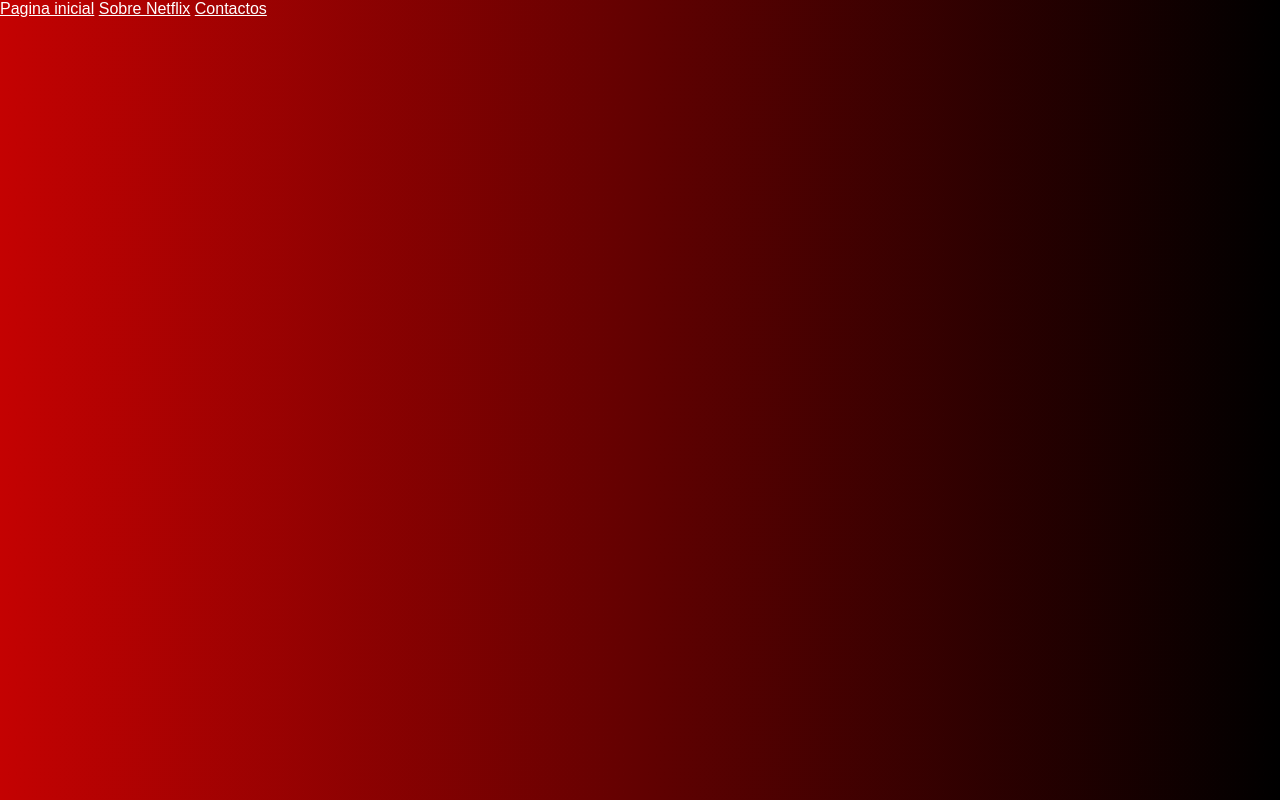
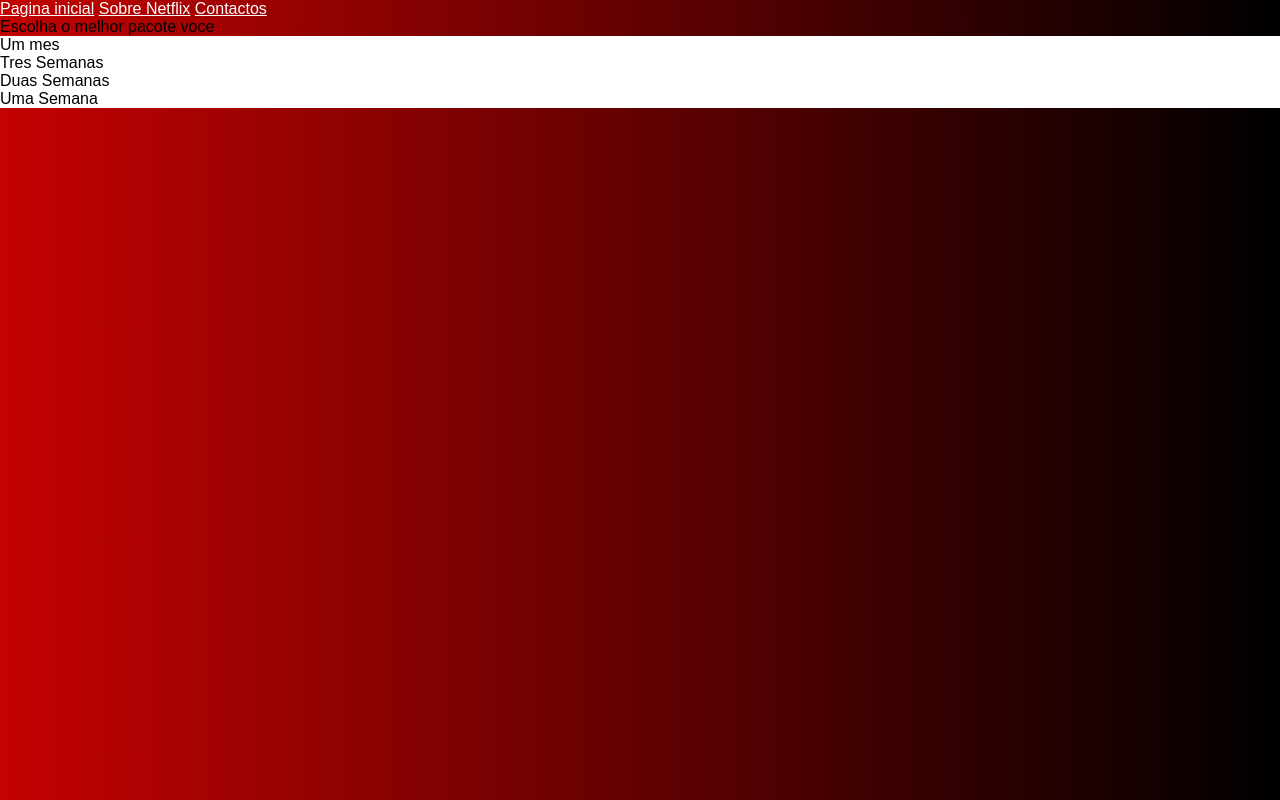
Before and after one commit to VelosoCassuate/Pacotes-netflix1, a plain HTML site: page index.html in a window 1280 px wide. Drawn offline with Linux system fonts and the light colour scheme.

Commit message:
primeiras configuracoes

```diff
--- a/estilos/style.css
+++ b/estilos/style.css
@@ -10,6 +10,8 @@ header > a{
 }
 main,html{
     background-image:linear-gradient(to right, rgb(196, 2, 2), black);
+}
 
-
+section > div{
+    background-color: white;
 }
--- a/index.html
+++ b/index.html
@@ -15,9 +15,20 @@
         <a href="#">Contactos</a>
         <a href="#"></a>
     </header>
-    <main>
+    <main> <legend>Escolha o melhor pacote voce</legend>
         <section>
-            <p></p>
+            <div>
+                <p>Um mes</p>
+            </div>
+            <div>
+                <p>Tres Semanas</p>
+            </div>
+            <div>
+                <p>Duas Semanas</p>
+            </div>
+            <div>
+                <p>Uma Semana</p>
+            </div>
         </section>
     </main>
     <footer>
```
